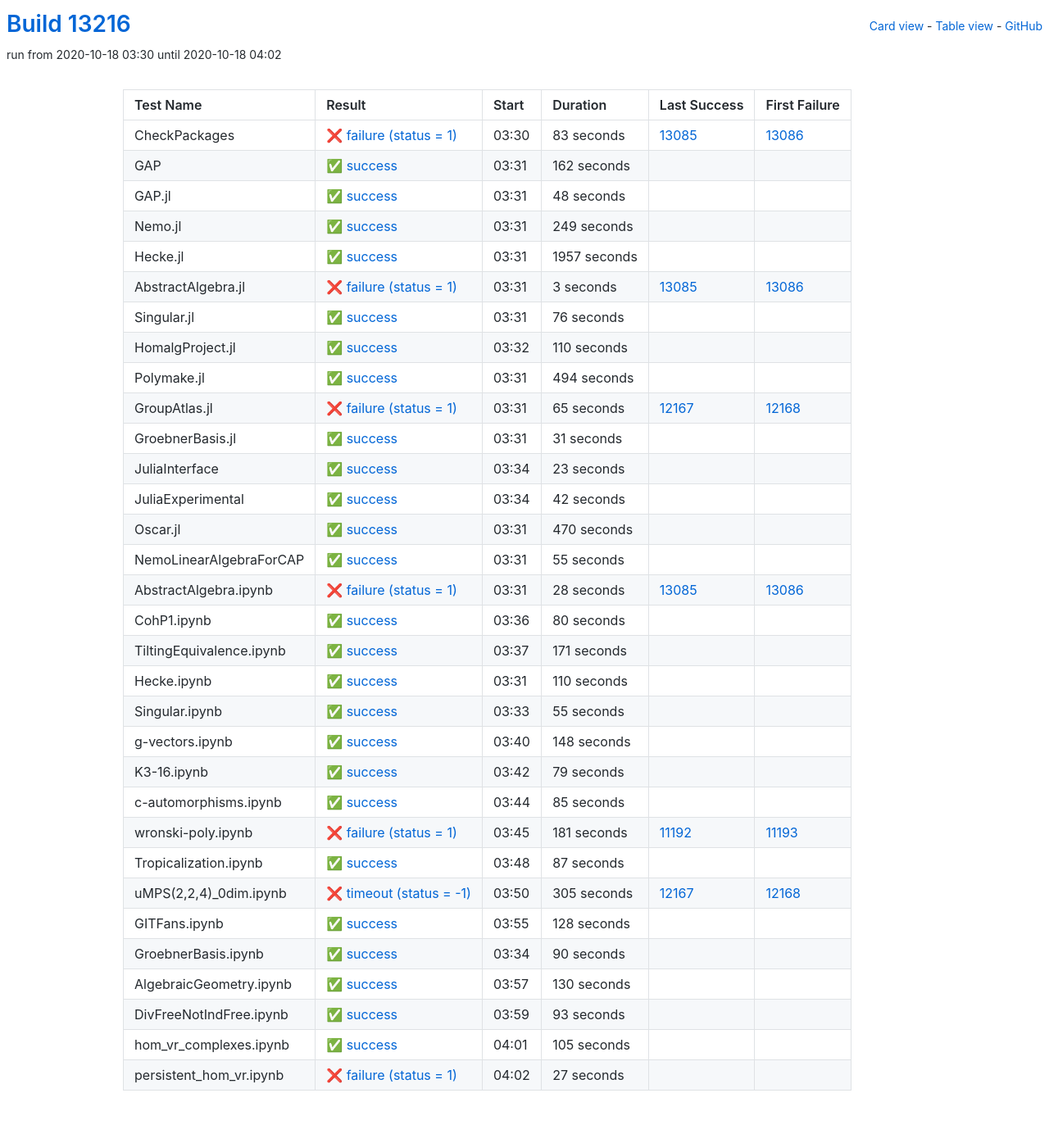
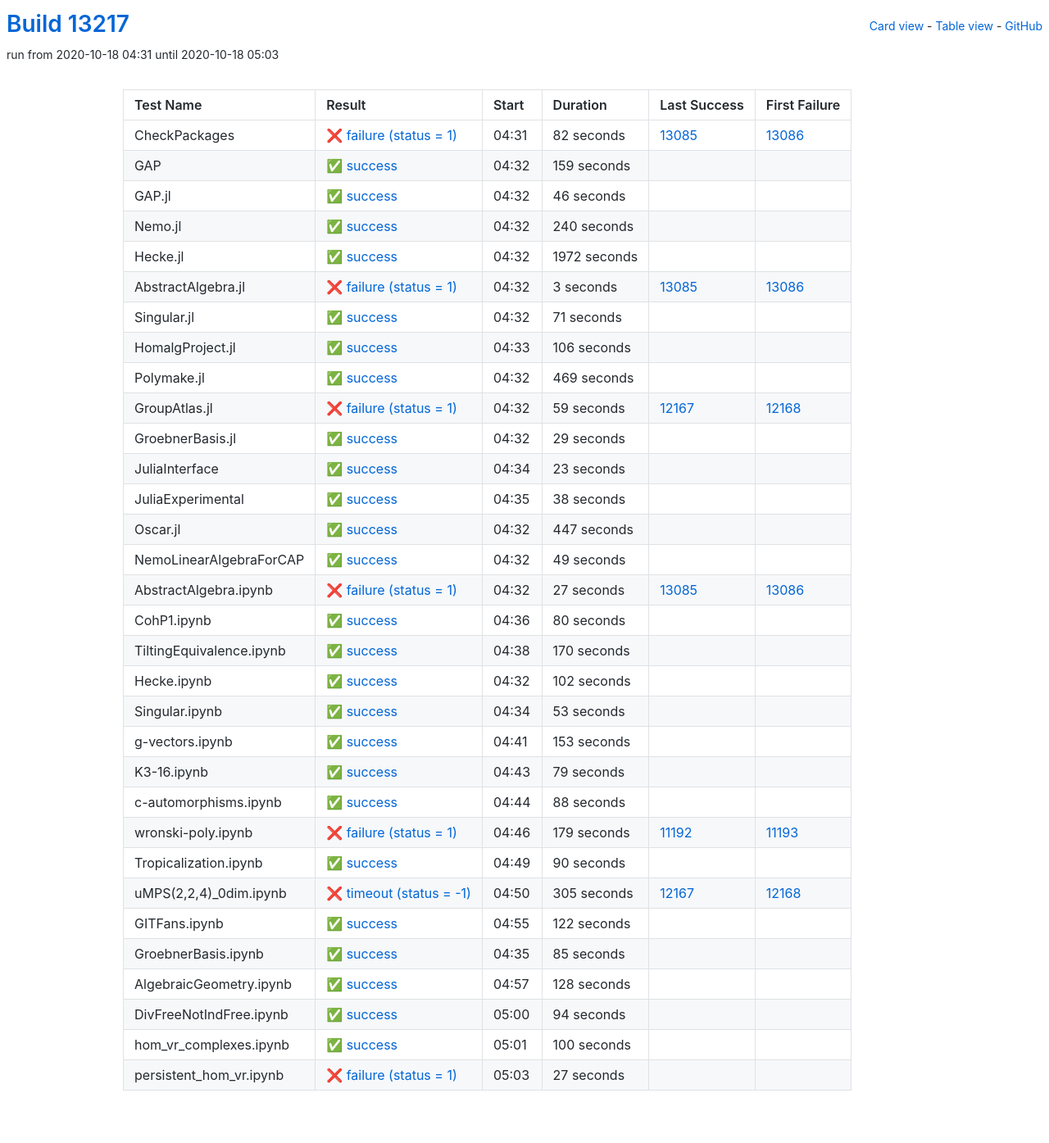
Before and after one commit to oscar-system/oscar-ci-status, a Jekyll site: the page built from table.html, in a window 1280 px wide. Shown: the whole page at 82% size. Built offline with Jekyll 4.4.1, drawn with Linux system fonts in a browser that asks for light colours.

Commit message:
Build #13217

```diff
--- a/_data/ci.yml
+++ b/_data/ci.yml
@@ -1,6 +1,6 @@
 ---
-build: 13216
-build_url: https://oscarci.mathematik.uni-kl.de/job/oscar/13216/
+build: 13217
+build_url: https://oscarci.mathematik.uni-kl.de/job/oscar/13217/
 job: oscar
 organization: oscar-system
 repo: oscar-ci-status
@@ -8,68 +8,68 @@
 tests:
 - name: CheckPackages
   id: checkpackages
-  log: https://oscarci.mathematik.uni-kl.de/job/oscar/13216/artifact/logs/build-13216/CheckPackages.log
-  start: 2020-10-18 03:30
+  log: https://oscarci.mathematik.uni-kl.de/job/oscar/13217/artifact/logs/build-13217/CheckPackages.log
+  start: 2020-10-18 04:31
   success: false
   exitcode: 1
   status: failure
-  duration: 83
+  duration: 82
   last_success: 13085
   last_success_url: https://oscarci.mathematik.uni-kl.de/job/oscar/13085/
   first_failure: 13086
   first_failure_url: https://oscarci.mathematik.uni-kl.de/job/oscar/13086/
 - name: GAP
   id: gap
-  log: https://oscarci.mathematik.uni-kl.de/job/oscar/13216/artifact/logs/build-13216/GAP.log
-  start: 2020-10-18 03:31
+  log: https://oscarci.mathematik.uni-kl.de/job/oscar/13217/artifact/logs/build-13217/GAP.log
+  start: 2020-10-18 04:32
   success: true
   exitcode: 0
   status: success
-  duration: 162
+  duration: 159
   last_success: false
   last_success_url:
   first_failure: false
   first_failure_url:
 - name: GAP.jl
   id: gap-jl
-  log: https://oscarci.mathematik.uni-kl.de/job/oscar/13216/artifact/logs/build-13216/GAP.jl.log
-  start: 2020-10-18 03:31
+  log: https://oscarci.mathematik.uni-kl.de/job/oscar/13217/artifact/logs/build-13217/GAP.jl.log
+  start: 2020-10-18 04:32
   success: true
   exitcode: 0
   status: success
-  duration: 48
+  duration: 46
   last_success: false
   last_success_url:
   first_failure: false
   first_failure_url:
 - name: Nemo.jl
   id: nemo-jl
-  log: https://oscarci.mathematik.uni-kl.de/job/oscar/13216/artifact/logs/build-13216/Nemo.jl.log
-  start: 2020-10-18 03:31
+  log: https://oscarci.mathematik.uni-kl.de/job/oscar/13217/artifact/logs/build-13217/Nemo.jl.log
+  start: 2020-10-18 04:32
   success: true
   exitcode: 0
   status: success
-  duration: 249
+  duration: 240
   last_success: false
   last_success_url:
   first_failure: false
   first_failure_url:
 - name: Hecke.jl
   id: hecke-jl
-  log: https://oscarci.mathematik.uni-kl.de/job/oscar/13216/artifact/logs/build-13216/Hecke.jl.log
-  start: 2020-10-18 03:31
+  log: https://oscarci.mathematik.uni-kl.de/job/oscar/13217/artifact/logs/build-13217/Hecke.jl.log
+  start: 2020-10-18 04:32
   success: true
   exitcode: 0
   status: success
-  duration: 1957
+  duration: 1972
   last_success: false
   last_success_url:
   first_failure: false
   first_failure_url:
 - name: AbstractAlgebra.jl
   id: abstractalgebra-jl
-  log: https://oscarci.mathematik.uni-kl.de/job/oscar/13216/artifact/logs/build-13216/AbstractAlgebra.jl.log
-  start: 2020-10-18 03:31
+  log: https://oscarci.mathematik.uni-kl.de/job/oscar/13217/artifact/logs/build-13217/AbstractAlgebra.jl.log
+  start: 2020-10-18 04:32
   success: false
   exitcode: 1
   status: failure
@@ -80,68 +80,68 @@
   first_failure_url: https://oscarci.mathematik.uni-kl.de/job/oscar/13086/
 - name: Singular.jl
   id: singular-jl
-  log: https://oscarci.mathematik.uni-kl.de/job/oscar/13216/artifact/logs/build-13216/Singular.jl.log
-  start: 2020-10-18 03:31
+  log: https://oscarci.mathematik.uni-kl.de/job/oscar/13217/artifact/logs/build-13217/Singular.jl.log
+  start: 2020-10-18 04:32
   success: true
   exitcode: 0
   status: success
-  duration: 76
+  duration: 71
   last_success: false
   last_success_url:
   first_failure: false
   first_failure_url:
 - name: HomalgProject.jl
   id: homalgproject-jl
-  log: https://oscarci.mathematik.uni-kl.de/job/oscar/13216/artifact/logs/build-13216/HomalgProject.jl.log
-  start: 2020-10-18 03:32
+  log: https://oscarci.mathematik.uni-kl.de/job/oscar/13217/artifact/logs/build-13217/HomalgProject.jl.log
+  start: 2020-10-18 04:33
   success: true
   exitcode: 0
   status: success
-  duration: 110
+  duration: 106
   last_success: false
   last_success_url:
   first_failure: false
   first_failure_url:
 - name: Polymake.jl
   id: polymake-jl
-  log: https://oscarci.mathematik.uni-kl.de/job/oscar/13216/artifact/logs/build-13216/Polymake.jl.log
-  start: 2020-10-18 03:31
+  log: https://oscarci.mathematik.uni-kl.de/job/oscar/13217/artifact/logs/build-13217/Polymake.jl.log
+  start: 2020-10-18 04:32
   success: true
   exitcode: 0
   status: success
-  duration: 494
+  duration: 469
   last_success: false
   last_success_url:
   first_failure: false
   first_failure_url:
 - name: GroupAtlas.jl
   id: groupatlas-jl
-  log: https://oscarci.mathematik.uni-kl.de/job/oscar/13216/artifact/logs/build-13216/GroupAtlas.jl.log
-  start: 2020-10-18 03:31
+  log: https://oscarci.mathematik.uni-kl.de/job/oscar/13217/artifact/logs/build-13217/GroupAtlas.jl.log
+  start: 2020-10-18 04:32
   success: false
   exitcode: 1
   status: failure
-  duration: 65
+  duration: 59
   last_success: 12167
   last_success_url: https://oscarci.mathematik.uni-kl.de/job/oscar/12167/
   first_failure: 12168
   first_failure_url: https://oscarci.mathematik.uni-kl.de/job/oscar/12168/
 - name: GroebnerBasis.jl
   id: groebnerbasis-jl
-  log: https://oscarci.mathematik.uni-kl.de/job/oscar/13216/artifact/logs/build-13216/GroebnerBasis.jl.log
-  start: 2020-10-18 03:31
+  log: https://oscarci.mathematik.uni-kl.de/job/oscar/13217/artifact/logs/build-13217/GroebnerBasis.jl.log
+  start: 2020-10-18 04:32
   success: true
   exitcode: 0
   status: success
-  duration: 31
+  duration: 29
   last_success: false
   last_success_url:
   first_failure: false
   first_failure_url:
 - name: JuliaInterface
   id: juliainterface
-  log: https://oscarci.mathematik.uni-kl.de/job/oscar/13216/artifact/logs/build-13216/JuliaInterface.log
-  start: 2020-10-18 03:34
+  log: https://oscarci.mathematik.uni-kl.de/job/oscar/13217/artifact/logs/build-13217/JuliaInterface.log
+  start: 2020-10-18 04:34
   success: true
   exitcode: 0
   status: success
@@ -152,56 +152,56 @@
   first_failure_url:
 - name: JuliaExperimental
   id: juliaexperimental
-  log: https://oscarci.mathematik.uni-kl.de/job/oscar/13216/artifact/logs/build-13216/JuliaExperimental.log
-  start: 2020-10-18 03:34
+  log: https://oscarci.mathematik.uni-kl.de/job/oscar/13217/artifact/logs/build-13217/JuliaExperimental.log
+  start: 2020-10-18 04:35
   success: true
   exitcode: 0
   status: success
-  duration: 42
+  duration: 38
   last_success: false
   last_success_url:
   first_failure: false
   first_failure_url:
 - name: Oscar.jl
   id: oscar-jl
-  log: https://oscarci.mathematik.uni-kl.de/job/oscar/13216/artifact/logs/build-13216/Oscar.jl.log
-  start: 2020-10-18 03:31
+  log: https://oscarci.mathematik.uni-kl.de/job/oscar/13217/artifact/logs/build-13217/Oscar.jl.log
+  start: 2020-10-18 04:32
   success: true
   exitcode: 0
   status: success
-  duration: 470
+  duration: 447
   last_success: false
   last_success_url:
   first_failure: false
   first_failure_url:
 - name: NemoLinearAlgebraForCAP
   id: nemolinearalgebraforcap
-  log: https://oscarci.mathematik.uni-kl.de/job/oscar/13216/artifact/logs/build-13216/NemoLinearAlgebraForCAP.log
-  start: 2020-10-18 03:31
+  log: https://oscarci.mathematik.uni-kl.de/job/oscar/13217/artifact/logs/build-13217/NemoLinearAlgebraForCAP.log
+  start: 2020-10-18 04:32
   success: true
   exitcode: 0
   status: success
-  duration: 55
+  duration: 49
   last_success: false
   last_success_url:
   first_failure: false
   first_failure_url:
 - name: AbstractAlgebra.ipynb
   id: abstractalgebra-ipynb
-  log: https://oscarci.mathematik.uni-kl.de/job/oscar/13216/artifact/logs/build-13216/AbstractAlgebra.ipynb.log
-  start: 2020-10-18 03:31
+  log: https://oscarci.mathematik.uni-kl.de/job/oscar/13217/artifact/logs/build-13217/AbstractAlgebra.ipynb.log
+  start: 2020-10-18 04:32
   success: false
   exitcode: 1
   status: failure
-  duration: 28
+  duration: 27
   last_success: 13085
   last_success_url: https://oscarci.mathematik.uni-kl.de/job/oscar/13085/
   first_failure: 13086
   first_failure_url: https://oscarci.mathematik.uni-kl.de/job/oscar/13086/
 - name: CohP1.ipynb
   id: cohp1-ipynb
-  log: https://oscarci.mathematik.uni-kl.de/job/oscar/13216/artifact/logs/build-13216/CohP1.ipynb.log
-  start: 2020-10-18 03:36
+  log: https://oscarci.mathematik.uni-kl.de/job/oscar/13217/artifact/logs/build-13217/CohP1.ipynb.log
+  start: 2020-10-18 04:36
   success: true
   exitcode: 0
   status: success
@@ -212,56 +212,56 @@
   first_failure_url:
 - name: TiltingEquivalence.ipynb
   id: tiltingequivalence-ipynb
-  log: https://oscarci.mathematik.uni-kl.de/job/oscar/13216/artifact/logs/build-13216/TiltingEquivalence.ipynb.log
-  start: 2020-10-18 03:37
+  log: https://oscarci.mathematik.uni-kl.de/job/oscar/13217/artifact/logs/build-13217/TiltingEquivalence.ipynb.log
+  start: 2020-10-18 04:38
   success: true
   exitcode: 0
   status: success
-  duration: 171
+  duration: 170
   last_success: false
   last_success_url:
   first_failure: false
   first_failure_url:
 - name: Hecke.ipynb
   id: hecke-ipynb
-  log: https://oscarci.mathematik.uni-kl.de/job/oscar/13216/artifact/logs/build-13216/Hecke.ipynb.log
-  start: 2020-10-18 03:31
+  log: https://oscarci.mathematik.uni-kl.de/job/oscar/13217/artifact/logs/build-13217/Hecke.ipynb.log
+  start: 2020-10-18 04:32
   success: true
   exitcode: 0
   status: success
-  duration: 110
+  duration: 102
   last_success: false
   last_success_url:
   first_failure: false
   first_failure_url:
 - name: Singular.ipynb
   id: singular-ipynb
-  log: https://oscarci.mathematik.uni-kl.de/job/oscar/13216/artifact/logs/build-13216/Singular.ipynb.log
-  start: 2020-10-18 03:33
+  log: https://oscarci.mathematik.uni-kl.de/job/oscar/13217/artifact/logs/build-13217/Singular.ipynb.log
+  start: 2020-10-18 04:34
   success: true
   exitcode: 0
   status: success
-  duration: 55
+  duration: 53
   last_success: false
   last_success_url:
   first_failure: false
   first_failure_url:
 - name: g-vectors.ipynb
   id: g-vectors-ipynb
-  log: https://oscarci.mathematik.uni-kl.de/job/oscar/13216/artifact/logs/build-13216/g-vectors.ipynb.log
-  start: 2020-10-18 03:40
+  log: https://oscarci.mathematik.uni-kl.de/job/oscar/13217/artifact/logs/build-13217/g-vectors.ipynb.log
+  start: 2020-10-18 04:41
   success: true
   exitcode: 0
   status: success
-  duration: 148
+  duration: 153
   last_success: false
   last_success_url:
   first_failure: false
   first_failure_url:
 - name: K3-16.ipynb
   id: k3-16-ipynb
-  log: https://oscarci.mathematik.uni-kl.de/job/oscar/13216/artifact/logs/build-13216/K3-16.ipynb.log
-  start: 2020-10-18 03:42
+  log: https://oscarci.mathematik.uni-kl.de/job/oscar/13217/artifact/logs/build-13217/K3-16.ipynb.log
+  start: 2020-10-18 04:43
   success: true
   exitcode: 0
   status: success
@@ -272,44 +272,44 @@
   first_failure_url:
 - name: c-automorphisms.ipynb
   id: c-automorphisms-ipynb
-  log: https://oscarci.mathematik.uni-kl.de/job/oscar/13216/artifact/logs/build-13216/c-automorphisms.ipynb.log
-  start: 2020-10-18 03:44
+  log: https://oscarci.mathematik.uni-kl.de/job/oscar/13217/artifact/logs/build-13217/c-automorphisms.ipynb.log
+  start: 2020-10-18 04:44
   success: true
   exitcode: 0
   status: success
-  duration: 85
+  duration: 88
   last_success: false
   last_success_url:
   first_failure: false
   first_failure_url:
 - name: wronski-poly.ipynb
   id: wronski-poly-ipynb
-  log: https://oscarci.mathematik.uni-kl.de/job/oscar/13216/artifact/logs/build-13216/wronski-poly.ipynb.log
-  start: 2020-10-18 03:45
+  log: https://oscarci.mathematik.uni-kl.de/job/oscar/13217/artifact/logs/build-13217/wronski-poly.ipynb.log
+  start: 2020-10-18 04:46
   success: false
   exitcode: 1
   status: failure
-  duration: 181
+  duration: 179
   last_success: 11192
   last_success_url: https://oscarci.mathematik.uni-kl.de/job/oscar/11192/
   first_failure: 11193
   first_failure_url: https://oscarci.mathematik.uni-kl.de/job/oscar/11193/
 - name: Tropicalization.ipynb
   id: tropicalization-ipynb
-  log: https://oscarci.mathematik.uni-kl.de/job/oscar/13216/artifact/logs/build-13216/Tropicalization.ipynb.log
-  start: 2020-10-18 03:48
+  log: https://oscarci.mathematik.uni-kl.de/job/oscar/13217/artifact/logs/build-13217/Tropicalization.ipynb.log
+  start: 2020-10-18 04:49
   success: true
   exitcode: 0
   status: success
-  duration: 87
+  duration: 90
   last_success: false
   last_success_url:
   first_failure: false
   first_failure_url:
 - name: uMPS(2,2,4)_0dim.ipynb
   id: umps-2-2-4-0dim-ipynb
-  log: https://oscarci.mathematik.uni-kl.de/job/oscar/13216/artifact/logs/build-13216/uMPS-2-2-4-_0dim.ipynb.log
-  start: 2020-10-18 03:50
+  log: https://oscarci.mathematik.uni-kl.de/job/oscar/13217/artifact/logs/build-13217/uMPS-2-2-4-_0dim.ipynb.log
+  start: 2020-10-18 04:50
   success: false
   exitcode: -1
   status: timeout
@@ -320,8 +320,32 @@
   first_failure_url: https://oscarci.mathematik.uni-kl.de/job/oscar/12168/
 - name: GITFans.ipynb
   id: gitfans-ipynb
-  log: https://oscarci.mathematik.uni-kl.de/job/oscar/13216/artifact/logs/build-13216/GITFans.ipynb.log
-  start: 2020-10-18 03:55
+  log: https://oscarci.mathematik.uni-kl.de/job/oscar/13217/artifact/logs/build-13217/GITFans.ipynb.log
+  start: 2020-10-18 04:55
+  success: true
+  exitcode: 0
+  status: success
+  duration: 122
+  last_success: false
+  last_success_url:
+  first_failure: false
+  first_failure_url:
+- name: GroebnerBasis.ipynb
+  id: groebnerbasis-ipynb
+  log: https://oscarci.mathematik.uni-kl.de/job/oscar/13217/artifact/logs/build-13217/GroebnerBasis.ipynb.log
+  start: 2020-10-18 04:35
+  success: true
+  exitcode: 0
+  status: success
+  duration: 85
+  last_success: false
+  last_success_url:
+  first_failure: false
+  first_failure_url:
+- name: AlgebraicGeometry.ipynb
+  id: algebraicgeometry-ipynb
+  log: https://oscarci.mathematik.uni-kl.de/job/oscar/13217/artifact/logs/build-13217/AlgebraicGeometry.ipynb.log
+  start: 2020-10-18 04:57
   success: true
   exitcode: 0
   status: success
@@ -330,58 +354,34 @@
   last_success_url:
   first_failure: false
   first_failure_url:
-- name: GroebnerBasis.ipynb
-  id: groebnerbasis-ipynb
-  log: https://oscarci.mathematik.uni-kl.de/job/oscar/13216/artifact/logs/build-13216/GroebnerBasis.ipynb.log
-  start: 2020-10-18 03:34
+- name: DivFreeNotIndFree.ipynb
+  id: divfreenotindfree-ipynb
+  log: https://oscarci.mathematik.uni-kl.de/job/oscar/13217/artifact/logs/build-13217/DivFreeNotIndFree.ipynb.log
+  start: 2020-10-18 05:00
   success: true
   exitcode: 0
   status: success
-  duration: 90
-  last_success: false
-  last_success_url:
-  first_failure: false
-  first_failure_url:
-- name: AlgebraicGeometry.ipynb
-  id: algebraicgeometry-ipynb
-  log: https://oscarci.mathematik.uni-kl.de/job/oscar/13216/artifact/logs/build-13216/AlgebraicGeometry.ipynb.log
-  start: 2020-10-18 03:57
-  success: true
-  exitcode: 0
-  status: success
-  duration: 130
-  last_success: false
-  last_success_url:
-  first_failure: false
-  first_failure_url:
-- name: DivFreeNotIndFree.ipynb
-  id: divfreenotindfree-ipynb
-  log: https://oscarci.mathematik.uni-kl.de/job/oscar/13216/artifact/logs/build-13216/DivFreeNotIndFree.ipynb.log
-  start: 2020-10-18 03:59
-  success: true
-  exitcode: 0
-  status: success
-  duration: 93
+  duration: 94
   last_success: false
   last_success_url:
   first_failure: false
   first_failure_url:
 - name: hom_vr_complexes.ipynb
   id: hom-vr-complexes-ipynb
-  log: https://oscarci.mathematik.uni-kl.de/job/oscar/13216/artifact/logs/build-13216/hom_vr_complexes.ipynb.log
-  start: 2020-10-18 04:01
+  log: https://oscarci.mathematik.uni-kl.de/job/oscar/13217/artifact/logs/build-13217/hom_vr_complexes.ipynb.log
+  start: 2020-10-18 05:01
   success: true
   exitcode: 0
   status: success
-  duration: 105
+  duration: 100
   last_success: false
   last_success_url:
   first_failure: false
   first_failure_url:
 - name: persistent_hom_vr.ipynb
   id: persistent-hom-vr-ipynb
-  log: https://oscarci.mathematik.uni-kl.de/job/oscar/13216/artifact/logs/build-13216/persistent_hom_vr.ipynb.log
-  start: 2020-10-18 04:02
+  log: https://oscarci.mathematik.uni-kl.de/job/oscar/13217/artifact/logs/build-13217/persistent_hom_vr.ipynb.log
+  start: 2020-10-18 05:03
   success: false
   exitcode: 1
   status: failure
```
Also changed, not shown: README.md.
